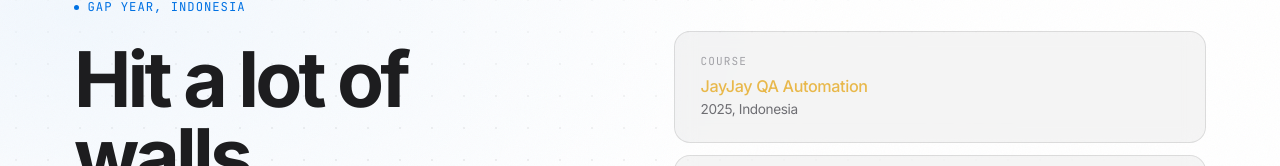
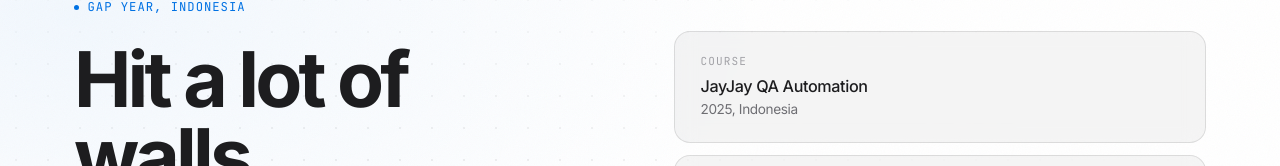
Before and after one commit to bryan-nathan-c/portfolio-project, a React (Vite) app: page / in a window 1280 px wide. Shown: the part 144-310 px from the top of the page. Built offline with nearby package versions, Linux system fonts and the light colour scheme.

Commit message:
JayJay card color to black

```diff
--- a/src/pages/Home.tsx
+++ b/src/pages/Home.tsx
@@ -65,7 +65,7 @@ export default function Home() {
           <div className="hero-right">
             <div className="hero-card">
               <div className="hero-card-label">Course</div>
-              <div className="hero-card-value" style={{ color: '#e8b84b' }}>JayJay QA Automation</div>
+              <div className="hero-card-value" style={{ color: '#1d1d1f' }}>JayJay QA Automation</div>
               <div className="hero-card-sub">2025, Indonesia</div>
             </div>
             <div className="hero-card">
```
